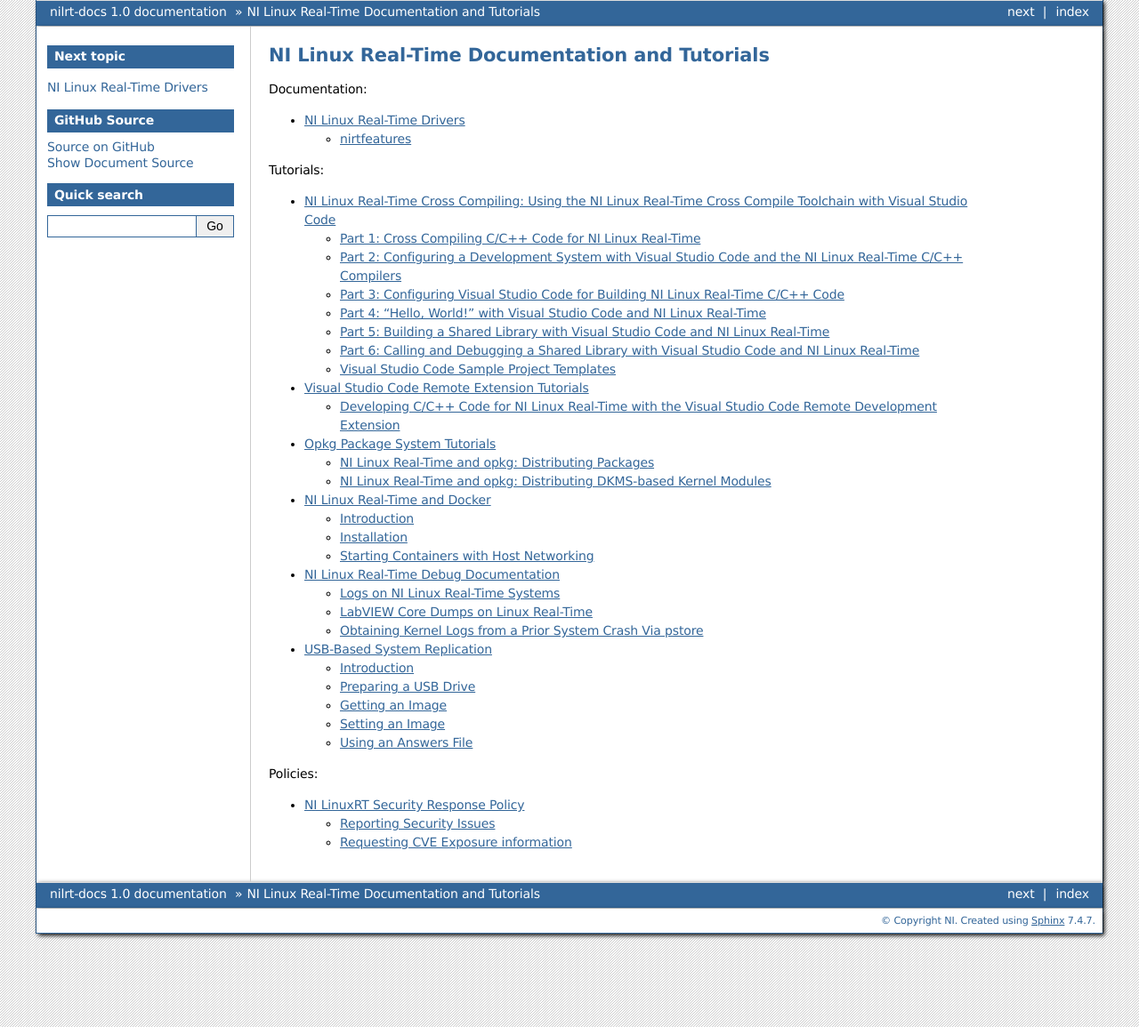
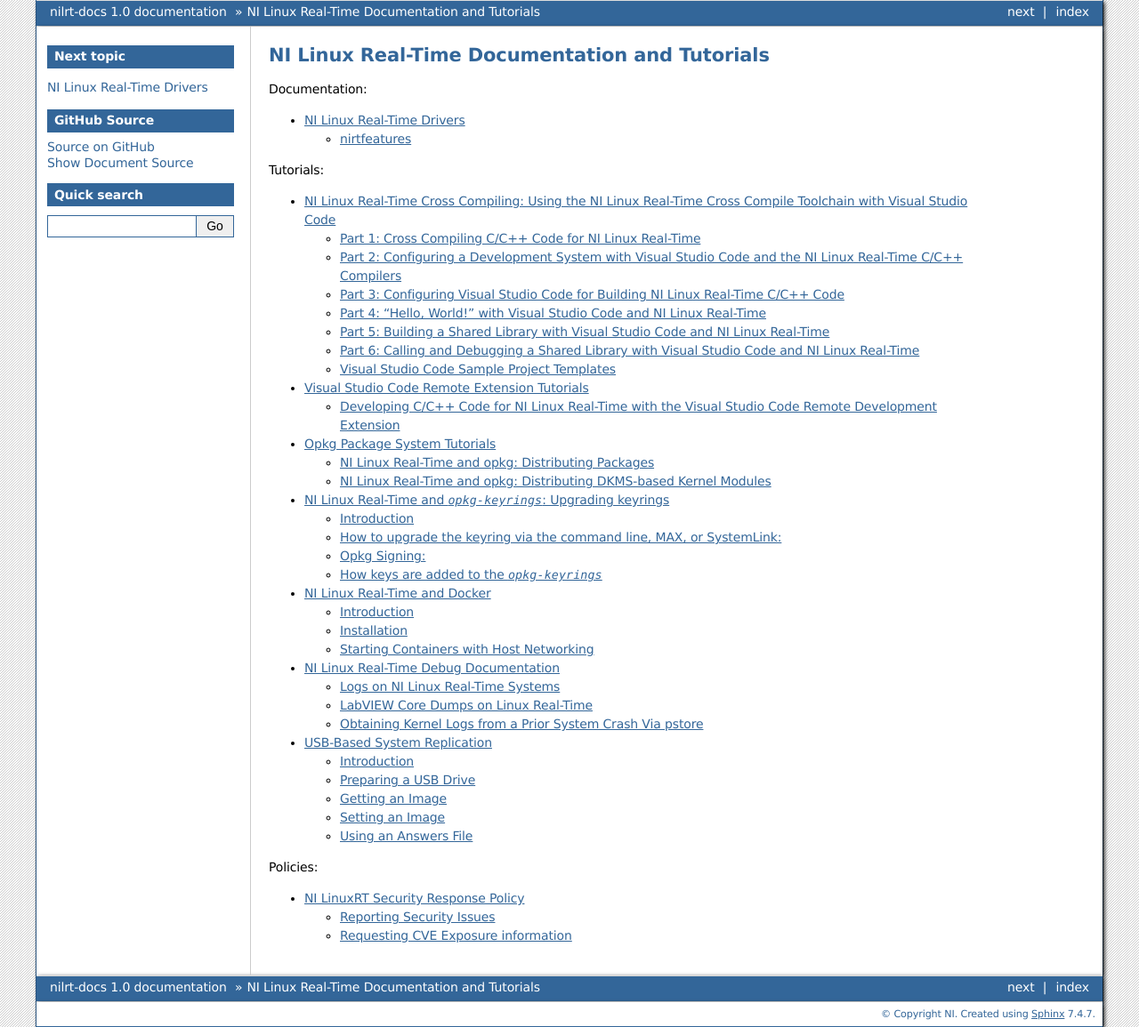
Before and after one commit to ni/nilrt-docs, a Sphinx documentation site: the page built from docs/source/index.rst, in a window 1280 px wide. Shown: the whole page at 89% size. Built offline with Sphinx 7.4.7, drawn with Linux system fonts in a browser that asks for light colours; some of the changed lines change nothing that is shown.

Commit message:
opkg-keyrings: Document upgrading opkg-keyrings
Signed-off-by: pratheekshasn <pratheeksha.s.n@ni.com>

```diff
--- a/docs/source/index.rst
+++ b/docs/source/index.rst
@@ -16,6 +16,7 @@
    cross_compile/cross_compile_index
    remote/vscode_remote_index
    opkg/opkg_tutorials_index
+   opkg-keyrings/opkg-keyrings_index
    docker/docker
    troubleshooting/troubleshooting_index
    system_replication/system_replication
--- /dev/null
+++ b/docs/source/opkg-keyrings/opkg-keyrings_index.rst
@@ -0,0 +1,143 @@
+==========================================================
+NI Linux Real-Time and `opkg-keyrings`: Upgrading keyrings
+==========================================================
+
+.. contents:: Table of Contents
+   :depth: 2
+   :local:
+
+Introduction
+============
+
+The `opkg-keyrings` package is a critical component in systems using opkg for
+package management. It contains a collection of public signing keys used to
+verify the authenticity and integrity of the package feeds.
+
+The `opkg-keyrings` package is updated periodically to add new keys or remove
+expired keys. It is important to keep the keyrings up-to-date to ensure that
+packages can be verified and installed correctly.
+
+This document provides instructions on how to upgrade the `opkg-keyrings`
+package on NI Linux Real-Time systems.
+
+How to upgrade the keyring via the command line, MAX, or SystemLink:
+====================================================================
+Command Line:
+-------------
+Note: The following instructions only work when the target has the base system image installed and is booted
+into runmode, and is connected to the internet.
+
+Connect to the RT target via SSH and run the following command (or directly use the terminal on the target):
+
+.. code-block:: bash
+
+    opkg update && opkg upgrade `opkg-keyrings`
+
+MAX:
+----
+Note: The following instructions only work when the target has the base system image installed and is booted
+into runmode, and is connected to the internet.
+
+Adding the RT target to MAX:
+~~~~~~~~~~~~~~~~~~~~~~~~~~~~
+Right-click on "Remote Systems" and then "Create New ...".
+Select "Remote Device (not on the local subnet)". Enter the target's
+host name or IP address, and proceed to "Finish".
+
+Upgrading the `opkg-keyrings` package:
+~~~~~~~~~~~~~~~~~~~~~~~~~~~~~~~~~~~~~~
+Expand the target and click on the option to "Add/Remove software" on the
+target. On the Upgrade tab, there should be an option to upgrade
+`opkg-keyrings`. Upgrading this package should get the
+new signing keys installed to the target and added to the keyring.
+
+SystemLink:
+-----------
+Adding the RT target to SystemLink:
+~~~~~~~~~~~~~~~~~~~~~~~~~~~~~~~~~~~
+Note: The following instructions assume that a SystemLink server is already set up.
+
+Once the RT target has been added to MAX, it can be added to a SystemLink server by
+scrolling down to the "SystemLink" section on the required target, and entering the
+SystemLink server's IP address or hostname.
+
+Launch and log in to the SystemLink web application. Click Systems
+and then click Pending systems. Select the desired target to connect.
+
+Upgrading the `opkg-keyrings` package:
+~~~~~~~~~~~~~~~~~~~~~~~~~~~~~~~~~~~~~~
+This requires creating a State in SystemLink and applying it to the target.
+
+Create a State by navigating to States under System Management. Click on Create State.
+Under the Editor tab of the newly created State, add the following and save:
+
+.. code-block:: yaml
+
+    install_updates:
+        cmd.run:
+            - name: 'opkg update && opkg upgrade `opkg-keyrings`'
+
+Apply the State to the target by navigating to Systems, then selecting the desired target,
+and under the States tab, click on the State created above and click Apply.
+
+Purpose of the `opkg-keyrings` package
+--------------------------------------
+#. Store Trusted Signing Keys:
+
+    * The package includes the public keys required to verify package or feed signatures.
+    * These keys are placed in specific directories, such as /usr/share/opkg/keyrings/.
+
+#. Ensure Package Integrity:
+
+    * During installation, opkg checks package signatures using these keys.
+    * This prevents unauthorized or tampered packages from being installed.
+
+#. Key Management:
+
+    * The `opkg-keyrings` package is updated when signing keys are rotated (e.g., when
+        old keys are retired, and new ones are issued).
+    * Upgrading this package ensures the keyring remains current and secure.
+
+Opkg Signing:
+=============
+The package feeds are signed with a private key and the corresponding
+public key is included in the `opkg-keyrings` package. When the feed is
+updated, opkg checks the feed signature against the public key to
+verify its authenticity and integrity.
+
+#. Generate and Sign the Package Index:
+
+    * A pair of private and public keys is created using a tool like gpg.
+    * The private key is used to sign the package index (package index,
+      the *Packages* and *Packages.gz* files in the case of NILRT).
+    * A detached signature (*Packages.asc*) is generated and placed alongside the
+        *Packages* file.
+    * The public key is distributed to the target systems.
+
+#. Verify Signature When a Feed is Updated:
+
+    * When opkg updates a package feed, it verifies the signature of the *Packages* file
+      using the public key.
+
+#. Trust Management:
+
+    * The public key is preloaded or added to the system's trusted keyring, such as
+      opkg-key (see :ref:`How keys are added to the `opkg-keyrings`` for more details
+      on how this is accomplished).
+    * While updating the feed (running `opkg udpate`), opkg verifies the signature.
+
+.. _How keys are added to the `opkg-keyrings`:
+
+How keys are added to the `opkg-keyrings`
+=========================================
+The Base System Image includes the signing keys, typically located at /usr/share/opkg/keyrings,
+preloaded into the keyring.
+
+However, if the signing keys used by the feeds are rotated, the target system requires an update
+to add the new key and remove any obsolete keys no longer in use.
+
+The latest version of the `opkg-keyrings` package, available on the distribution feed
+(https://download.ni.com/#ni-linux-rt/feeds/dist/), is built with the updated signing keys.
+Upgrading this package on the target system installs the new signing key to
+/usr/share/opkg/keyrings, updates the keyring by adding the new key, and
+removes any deprecated keys no longer used to sign the feeds.
```
